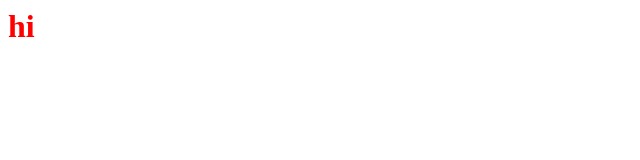
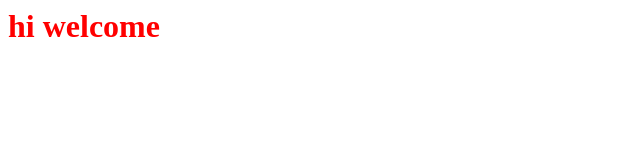
Before and after one commit to manipraveen/Organic, a plain HTML site: page index.html in a window 1280 px wide. Shown: the whole page, without its empty margins (0-640 px from the left). Drawn offline with Linux system fonts and the light colour scheme.

Commit message:
Update index.html

```diff
--- a/index.html
+++ b/index.html
@@ -6,4 +6,4 @@ font-sixe:30px;
 }
 
   </style>
-<h1>hi</h1>
+<h1>hi welcome</h1>
```
